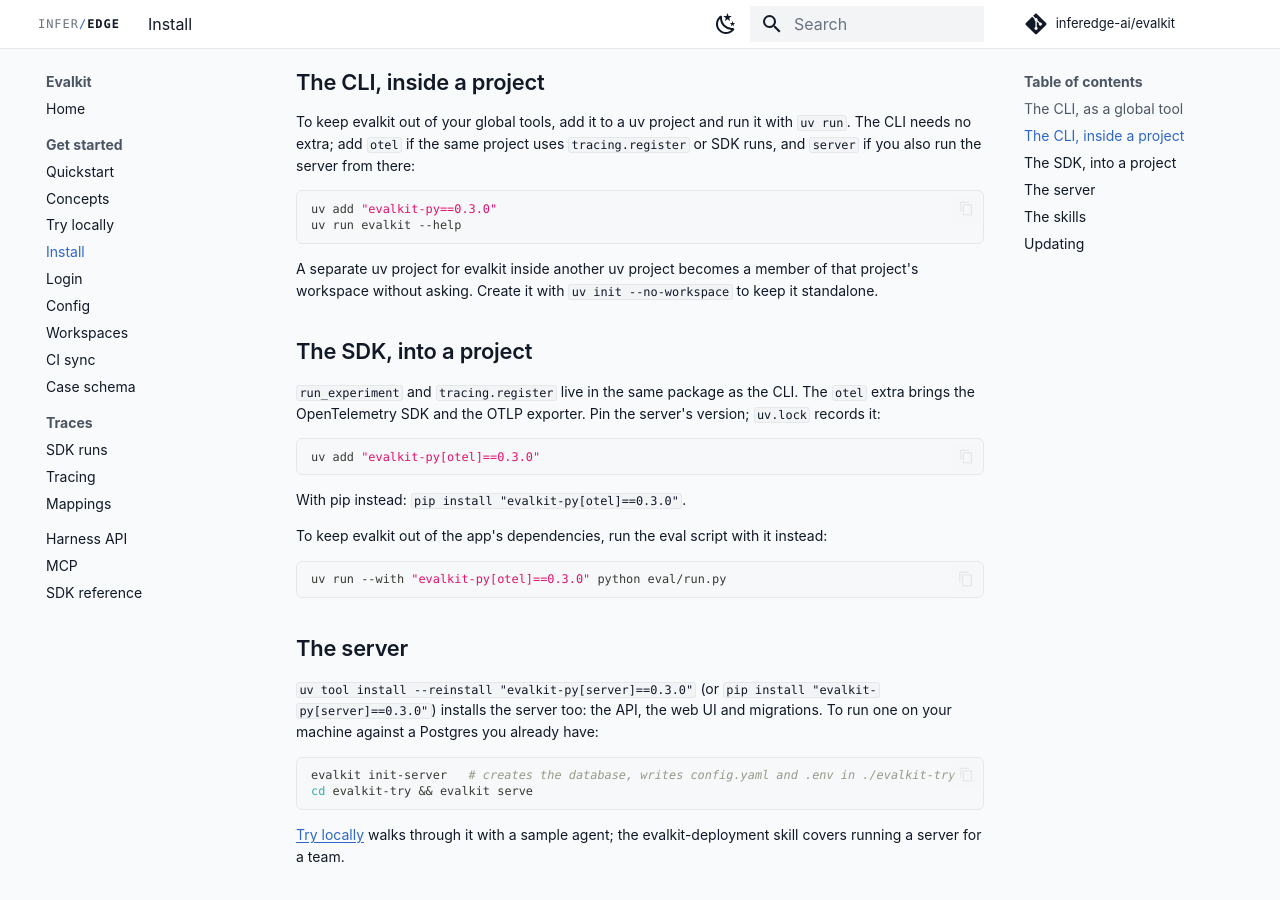
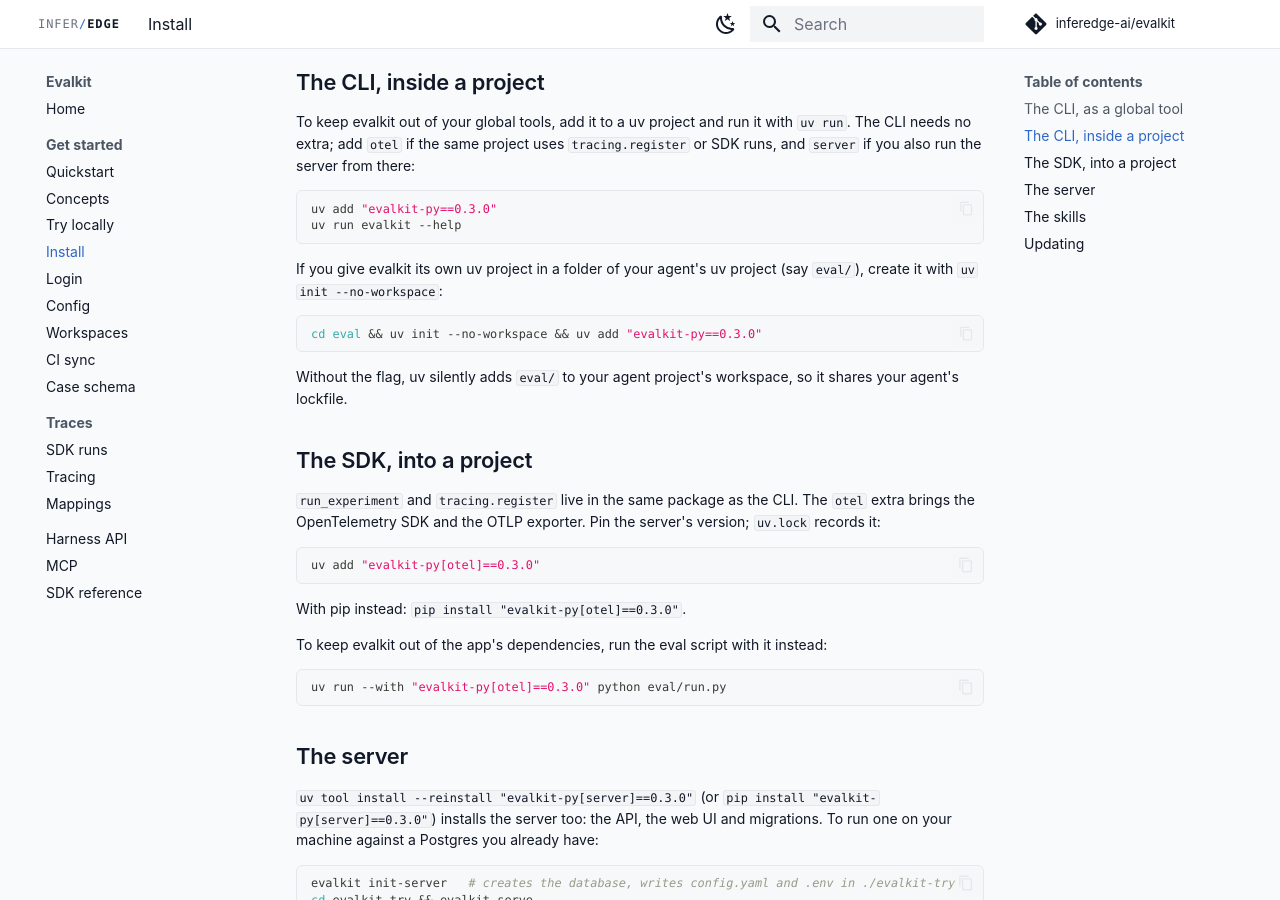
Before and after one commit to inferedge-ai/evalkit, an MkDocs documentation site: the page built from docs/user/install.md, in a window 1280 px wide and 900 px high, scrolled down 527 px. Built offline with MkDocs 1.6.1 and Material for MkDocs 9.7.7, drawn with Linux system fonts in a browser that asks for light colours; comment, search, counter and statistics services are not loaded; the version menu is left out.

Commit message:
Install: clearer uv workspace note with an example
Co-Authored-By: Claude Opus 5.5 (1M context) <noreply@anthropic.com>
Claude-Session: https://claude.ai/code/session_01BJVQnXTGZPh22Xu2y7vUCd

````diff
--- a/docs/user/install.md
+++ b/docs/user/install.md
@@ -27,7 +27,13 @@ uv add "evalkit-py=={{version}}"
 uv run evalkit --help
 ```
 
-A separate uv project for evalkit inside another uv project becomes a member of that project's workspace without asking. Create it with `uv init --no-workspace` to keep it standalone.
+If you give evalkit its own uv project in a folder of your agent's uv project (say `eval/`), create it with `uv init --no-workspace`:
+
+```bash
+cd eval && uv init --no-workspace && uv add "evalkit-py=={{version}}"
+```
+
+Without the flag, uv silently adds `eval/` to your agent project's workspace, so it shares your agent's lockfile.
 
 ## The SDK, into a project
 
````
